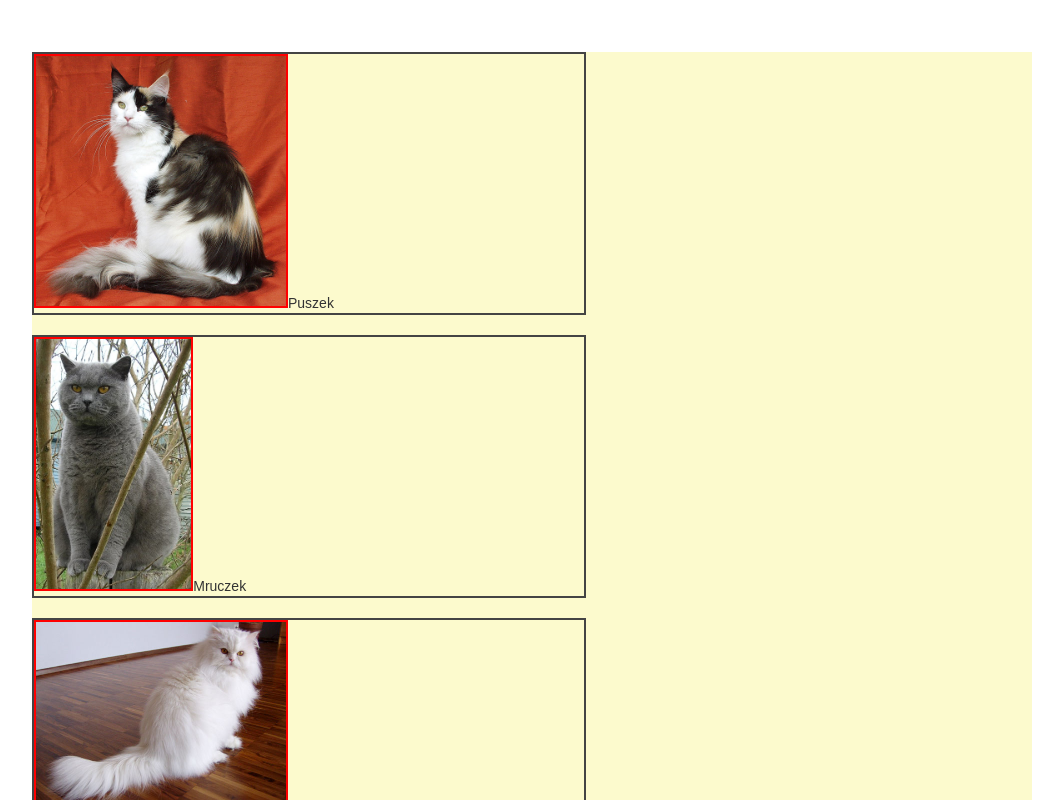
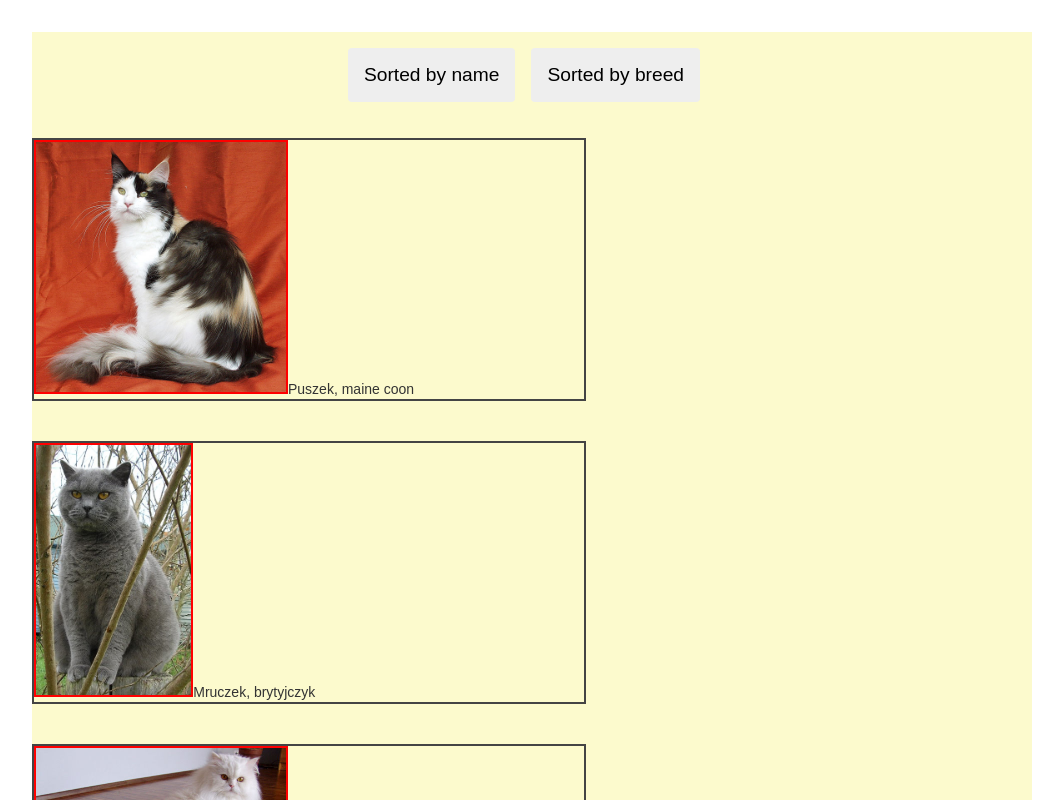
Before and after one commit to arozmus-deloitte/Ad-kotow-szkolenie-angular, an Angular app: page /cats in a window 1280 px wide. Shown: the top 800 px of the page, without its empty margins (0-1063 px from the left). Built offline with nearby package versions, Linux system fonts and the light colour scheme.

Commit message:
Solve the third task

```diff
--- a/src/app/cats/cats-detail-view/cats-detail-view.component.html
+++ b/src/app/cats/cats-detail-view/cats-detail-view.component.html
@@ -5,8 +5,8 @@
             <span class="cats-name">{{cat.name}}</span>
             <span>{{cat.ageMonths}} miesięcy</span>
             <span>{{cat.breed}}</span>
-            <span *ngIf="cat.vaccination">zaszczepiony: ✔  </span>
-            <span *ngIf="cat.vaccination == false">zaszczepiony: ✘  </span>
+            <span *ngIf="cat.vaccination" id="vaccinated">zaszczepiony: ✔  </span>
+            <span *ngIf="cat.vaccination == false" id="notVaccinated">zaszczepiony: ✘  </span>
         </div>
     </div>
 
--- a/src/app/cats/cats-detail-view/cats-detail-view.component.scss
+++ b/src/app/cats/cats-detail-view/cats-detail-view.component.scss
@@ -16,3 +16,13 @@
 img {
     margin-right: 16px;
 }
+
+#vaccinated{
+  color: green;
+  font-weight: 600;
+}
+
+#notVaccinated{
+  color: red;
+  font-weight: 600;
+}
--- a/src/app/cats/cats-overview/cats-overview.component.html
+++ b/src/app/cats/cats-overview/cats-overview.component.html
@@ -1,4 +1,9 @@
 <section>
+  <div class="catsInfo">
+    <div class = "buttons">
+      <button class = "sortedBtn" (click)="sortByName()">Sorted by name</button>
+      <button class = "sortedBtn" (click)="sortByBreed()">Sorted by breed</button>
+    </div>
       <div class="listElement" *ngFor="let cat of cats">
         <ng-container [ngSwitch]="cat.adopted">
         <ng-container *ngSwitchCase = false>
@@ -8,6 +13,7 @@
           <img src="./assets/cats-pic/{{cat.picUrl}}" alt="" (click)="onClick(cat)"  matTooltip="{{cat.funFact}}" matTooltipPosition='right' id="adopted">
         </ng-container>
         </ng-container>
-        <span>{{cat.name}}</span>
+          <span>{{cat.name}}, {{cat.breed}}</span><br>
+      </div>
   </div>
 </section>
--- a/src/app/cats/cats-overview/cats-overview.component.scss
+++ b/src/app/cats/cats-overview/cats-overview.component.scss
@@ -2,7 +2,12 @@
 
   background-color: #fcfacd;
   display: block;
+  margin: 0;
 
+  .catsInfo{
+    flex-direction: column;
+    display: flex;
+  }
 
   .listElement {
     max-width: 550px;
@@ -23,4 +28,13 @@
     border: solid 2px;
     border-color: green;
   }
+
+  .sortedBtn{
+  justify-content:flex-end;
+  }
+
+  .buttons{
+    float:left;
+    align-self: center;
+  }
 }
--- a/src/app/cats/cats-overview/cats-overview.component.ts
+++ b/src/app/cats/cats-overview/cats-overview.component.ts
@@ -1,6 +1,7 @@
 import { Component, OnInit } from '@angular/core';
 import { Cat } from '../model';
 import { ActivatedRoute, Router } from '@angular/router';
+import { last } from 'rxjs';
 
 @Component({
   selector: 'app-cats-overview',
@@ -28,4 +29,15 @@ export class CatsOverviewComponent implements OnInit {
   onClick($event: Cat) {
     this.router.navigate(['cats', $event.name]);
   }
+
+  sortByName() {
+    this.cats.sort((a, b) =>
+      a.name.localeCompare(b.name));
+  }
+
+  sortByBreed() {
+    this.cats.sort((a, b) =>
+    a.breed.localeCompare(b.breed));
+  }
+
 }
```
Lines whose indentation alone changed are shown as unchanged.
